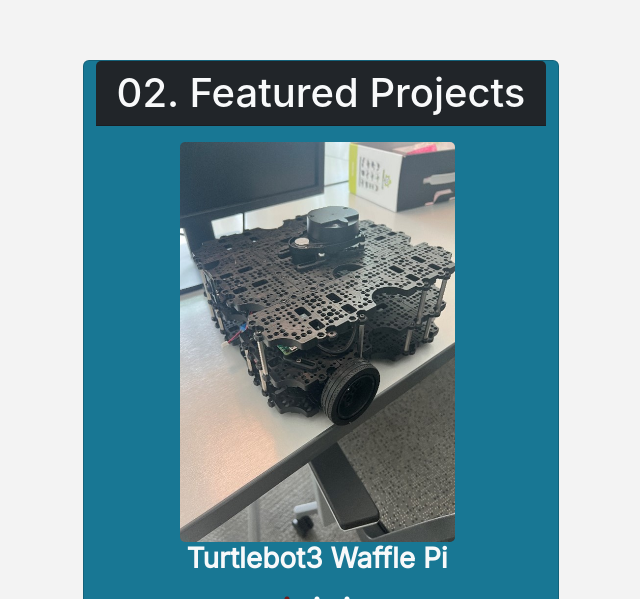
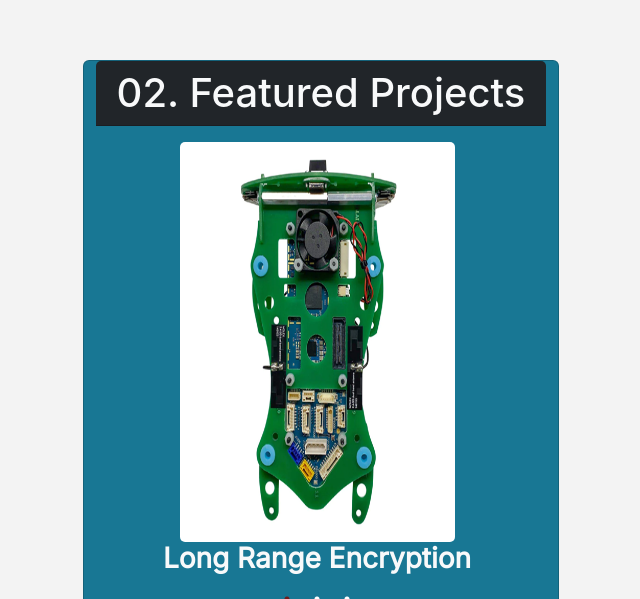
Before and after one commit to rpointjour/digital_business_card, a React (Create React App) app: page / in a window 1280 px wide. Shown: the part 2201-2800 px from the top of the page, without its empty margins (319-959 px from the left). Built offline with nearby package versions, Linux system fonts and the light colour scheme.

Commit message:
updated project

```diff
--- a/src/Components/App/App.css
+++ b/src/Components/App/App.css
@@ -24,7 +24,6 @@
   .App-logo {
     height: 15vmin;
     pointer-events: none;
-    position:fixed;
     mix-blend-mode:difference;
     z-index: 300;
   }
@@ -169,7 +168,7 @@
     white-space:nowrap;
     font-size:4vw !important;
     position:relative;
-    right:80px;
+    right:60px;
   }
 }
 
--- a/src/Components/Carousel.js
+++ b/src/Components/Carousel.js
@@ -1,7 +1,7 @@
 import React from "react";
 import Slider from "react-slick";
 import turtlebot3 from "./StyleSheets/Images/turtlebot3_waffle_pi.jpg";
-import stockHome from "./StyleSheets/Images/stock_home.JPG";
+import voxl from "./StyleSheets/Images/Voxl.png";
 import dReader from "./StyleSheets/Images/distance_reader.JPG";
 /*Carousel Component
 - Used react-slick Slider for App Carousel
@@ -31,7 +31,27 @@ export default function Carousel() {
     }}
     >
       <div>
-        <img src={turtlebot3} alt="Turtlebot3"
+        <img src={voxl} alt="Voxl"
+        style={
+        {
+            width:275,
+            height:400,
+            display:"block",
+            marginLeft:"auto",
+            marginRight:"auto",
+            borderRadius:"5px"
+        }}
+        />
+        <h3
+        style={
+          {
+            fontFamily:"Inter",
+            color:"black"
+        }}
+        ><b className="text-light">Long Range Encryption</b></h3>
+      </div>
+      <div>
+      <img src={turtlebot3} alt="Turtlebot3"
         style={
         {
             width:275,
@@ -49,26 +69,6 @@ export default function Carousel() {
             color:"black"
         }}
         ><b className="text-light">Turtlebot3 Waffle Pi</b></h3>
-      </div>
-      <div>
-      <img src={stockHome} alt="Stock App"
-        style={
-        {
-            width:275,
-            height:400,
-            display:"block",
-            marginLeft:"auto",
-            marginRight:"auto",
-            borderRadius:"5px"
-        }}
-        />
-        <h3
-        style={
-          {
-            fontFamily:"Inter",
-            color:"black"
-        }}
-        ><b className="text-light">My Stock App</b></h3>
       </div>
       <div>
       <img src={dReader} alt="Distance Reader"
```
Also changed, not shown: src/Components/StyleSheets/Images/Voxl.png (added).
